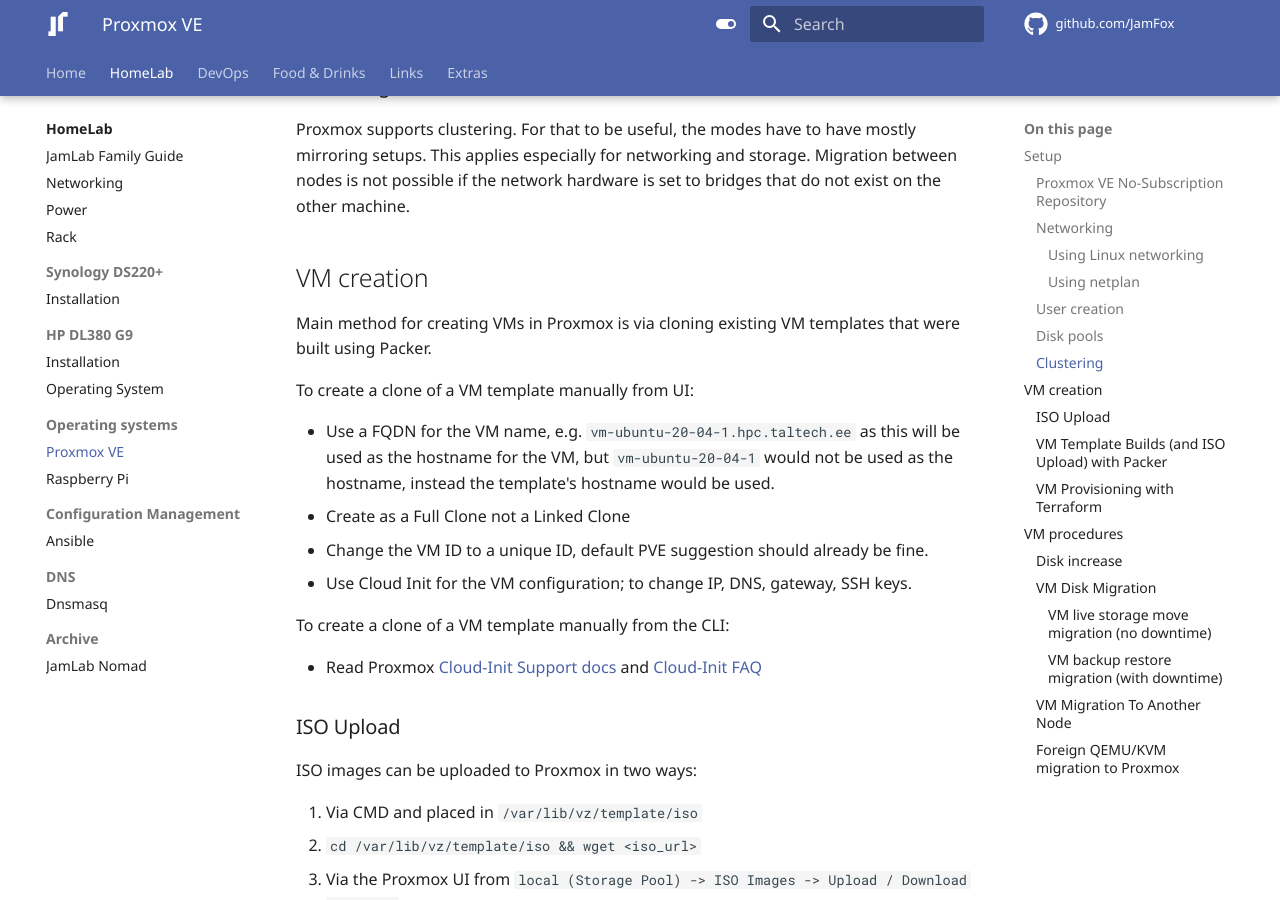
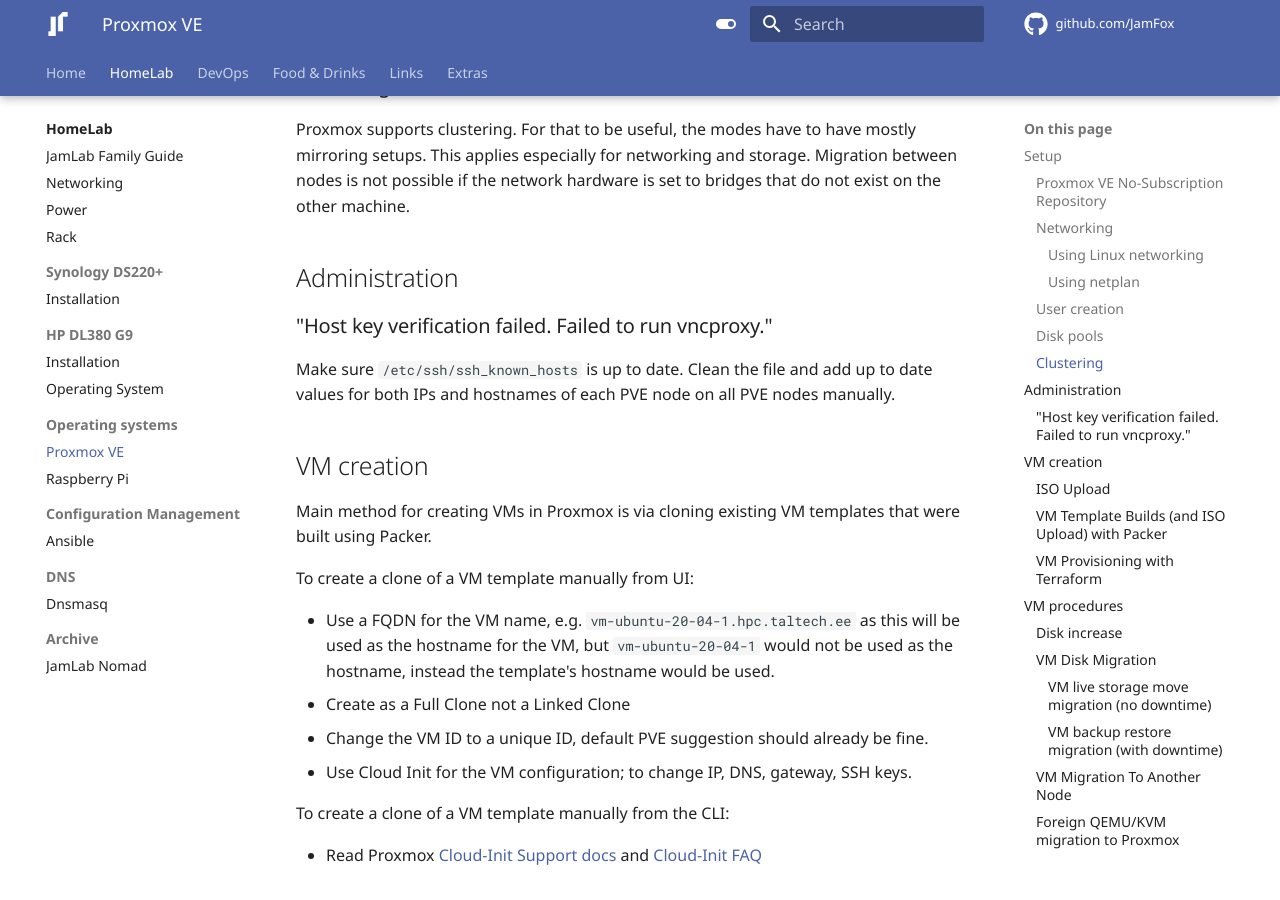
Before and after one commit to JamFox/docs.jamfox.dev, an MkDocs documentation site: the page built from docs/content/homelab/proxmox.md, in a window 1280 px wide and 900 px high, scrolled down 4298 px. Built offline with MkDocs 1.6.1 and Material for MkDocs 9.7.7, drawn with Linux system fonts in a browser that asks for light colours; comment, search, counter and statistics services are not loaded.

Commit message:
add info about host key

```diff
--- a/docs/content/homelab/proxmox.md
+++ b/docs/content/homelab/proxmox.md
@@ -143,6 +143,12 @@ Mirrored ZFS pool for VMs was created with new 4TB SSDs from the UI `Datacenter
 
 Proxmox supports clustering. For that to be useful, the modes have to have mostly mirroring setups. This applies especially for networking and storage. Migration between nodes is not possible if the network hardware is set to bridges that do not exist on the other machine.
 
+## Administration
+
+### "Host key verification failed. Failed to run vncproxy."
+
+Make sure `/etc/ssh/ssh_known_hosts` is up to date. Clean the file and add up to date values for both IPs and hostnames of each PVE node on all PVE nodes manually.
+
 ## VM creation
 
 Main method for creating VMs in Proxmox is via cloning existing VM templates that were built using Packer.
```
